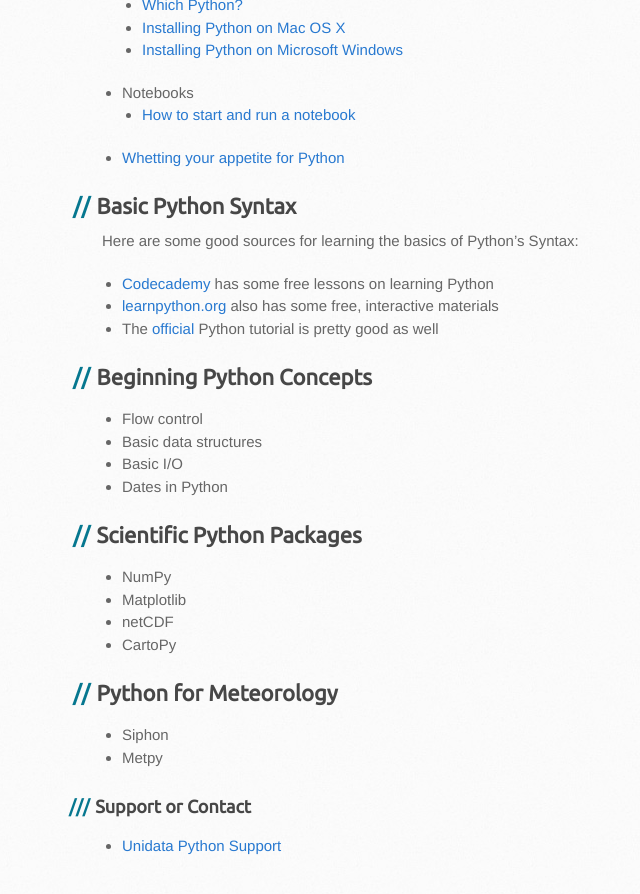
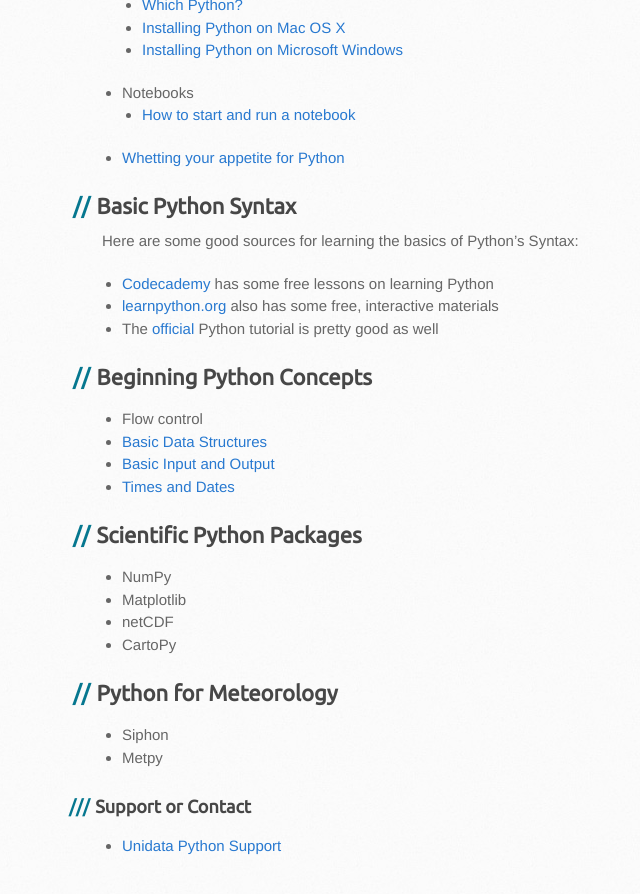
Before and after one commit to Unidata/online-python-training, a Jekyll site: the page built from index.md, in a window 1280 px wide and 900 px high, scrolled down 1010 px. Shown: the top 894 px of the window, without its empty margins (68-708 px from the left). Built offline with Jekyll 4.4.1, drawn with Linux system fonts in a browser that asks for light colours; some web fonts are replaced.

Commit message:
level 1 notebook links

```diff
--- a/index.md
+++ b/index.md
@@ -47,9 +47,9 @@
 
 ## Beginning Python Concepts
 - Flow control
-- Basic data structures
-- Basic I/O
-- Dates in Python
+- [Basic Data Structures](https://github.com/Unidata/online-python-training/blob/master/notebooks/Basic%20Data%20Structures.ipynb)
+- [Basic Input and Output](https://github.com/Unidata/online-python-training/blob/master/notebooks/Basic%20Input%20and%20Output.ipynb)
+- [Times and Dates](https://github.com/Unidata/online-python-training/blob/master/notebooks/Times%20and%20Dates.ipynb)
 
 ## Scientific Python Packages
 - NumPy
```
